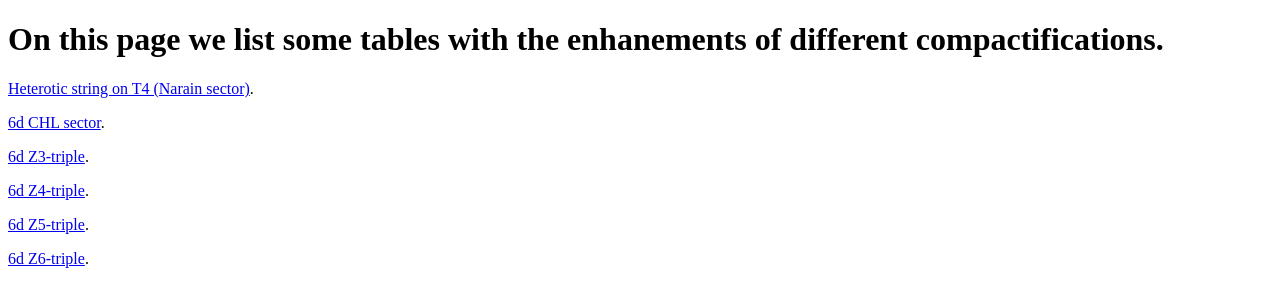
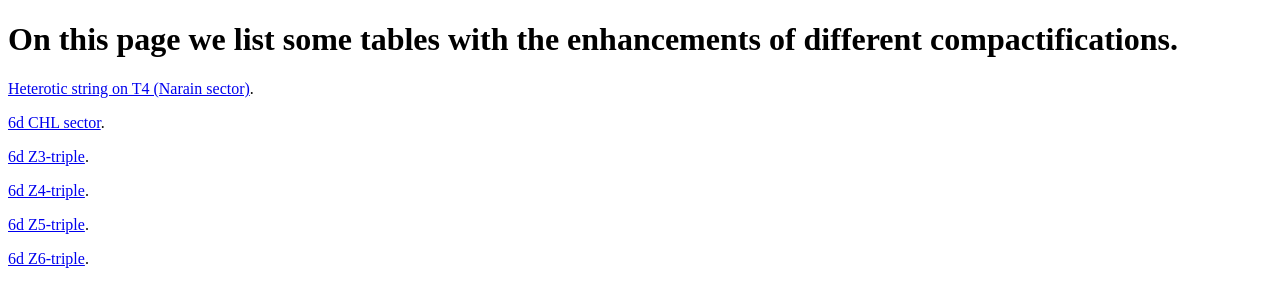
Before and after one commit to bernardofraiman/bernardofraiman.github.io, a plain HTML site: page heterotic/index.html in a window 1280 px wide. Drawn offline with Linux system fonts and the light colour scheme.

Commit message:
Update index.html

```diff
--- a/heterotic/index.html
+++ b/heterotic/index.html
@@ -1,7 +1,7 @@
 <!DOCTYPE html>
 <html>
 <body>
-<h1>On this page we list some tables with the enhanements of different compactifications.</h1>
+<h1>On this page we list some tables with the enhancements of different compactifications.</h1>
 
 <p><a href="tableT4.html">Heterotic string on T4 (Narain sector)</a>.</p>
 <p><a href="tableT4Z2.html">6d CHL sector</a>.</p>
```
